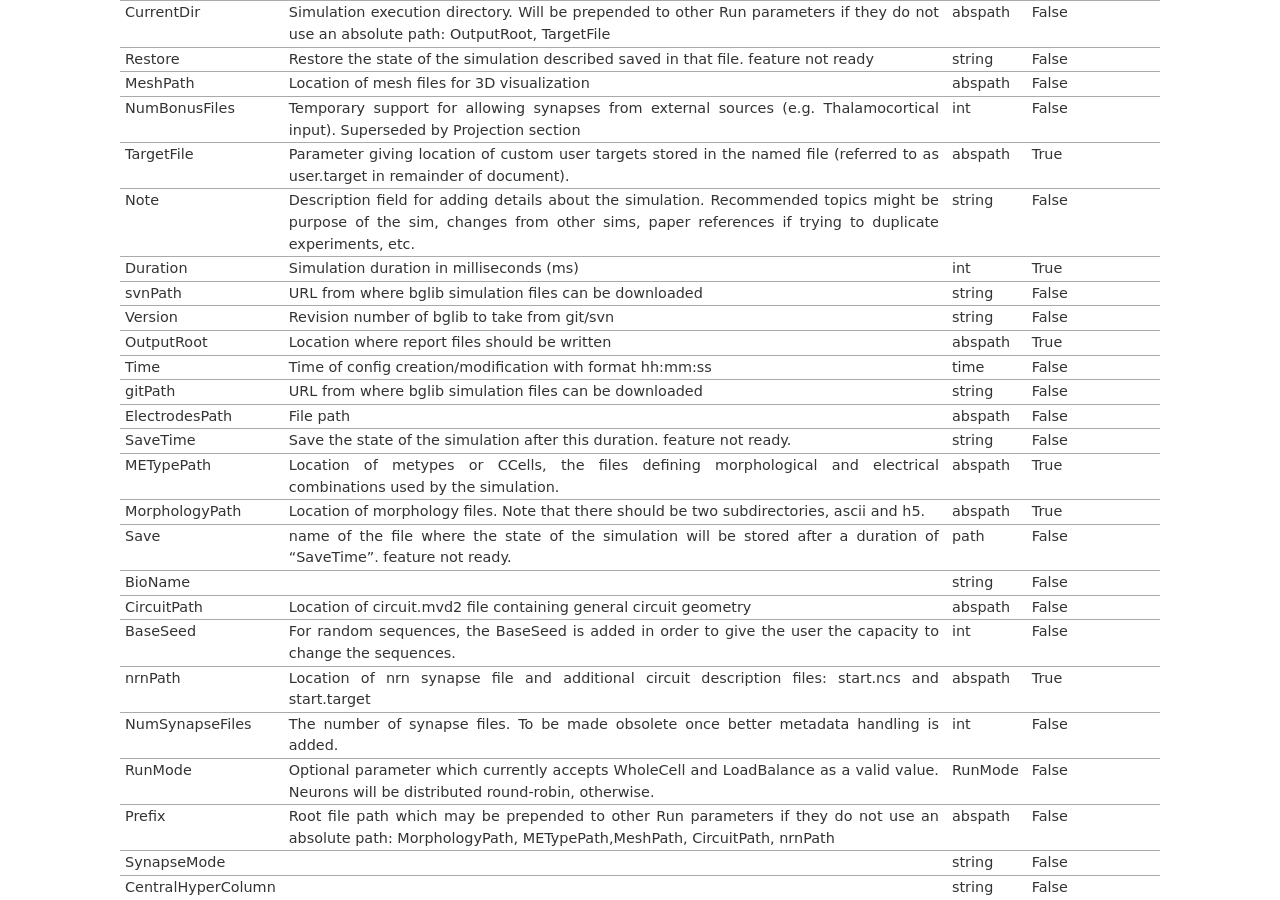
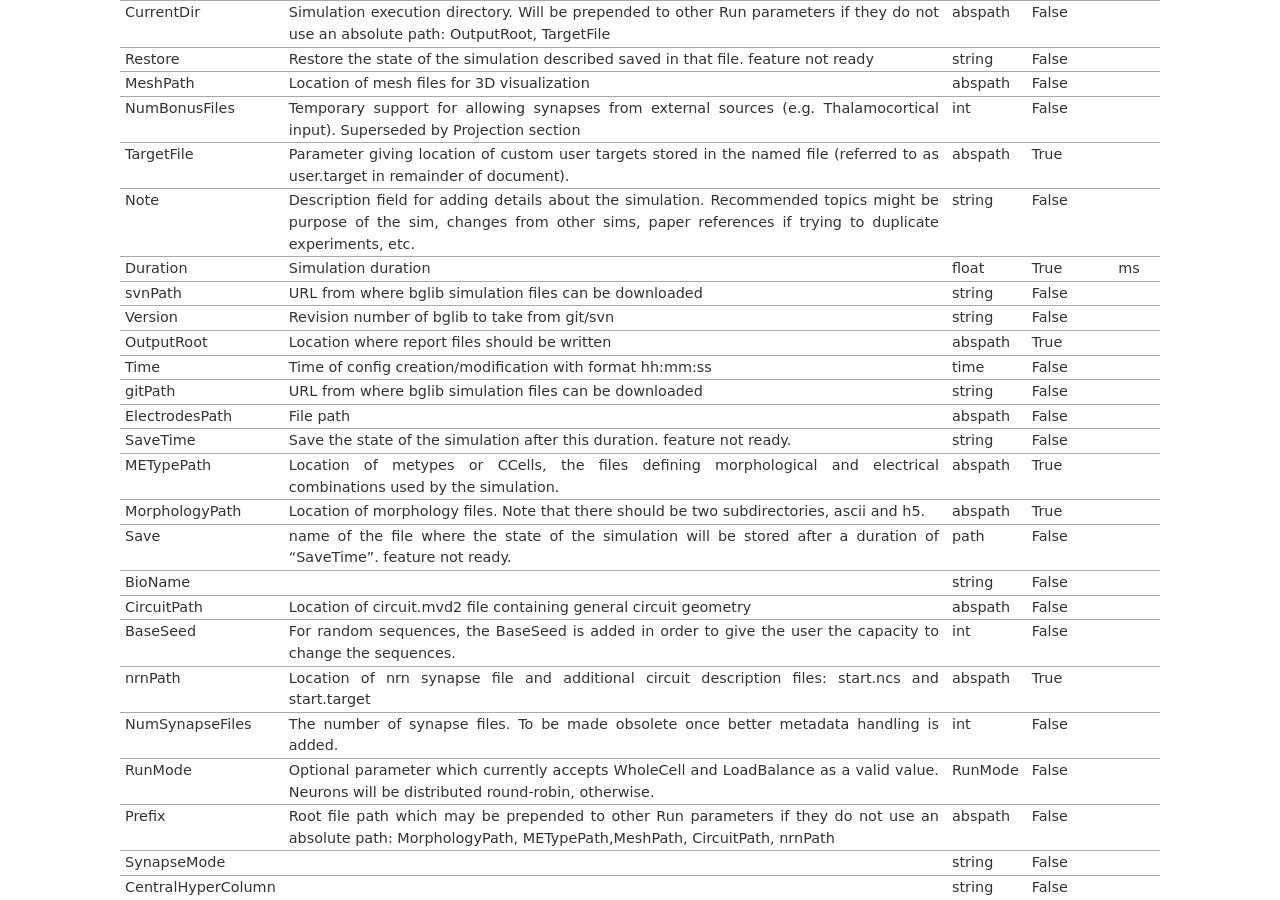
Before and after one commit to BlueBrain/sonata-extension, a Sphinx documentation site: the page built from source/blueconfig.rst, in a window 1280 px wide and 900 px high, scrolled down 1914 px. Built offline with Sphinx 7.4.7, drawn with Linux system fonts in a browser that asks for light colours.

Commit message:
updated Run.Duration to say floats are allowed
* As reported by Giuseppe:
    https://bbpteam.epfl.ch/project/issues/browse/BLPY-58

Change-Id: I855252e644dba8c31534d56b21a9d31496b51dcb

```diff
--- a/source/blueconfig.rst
+++ b/source/blueconfig.rst
@@ -118,11 +118,11 @@ Neurodamus `here. <https://bbpcode.epfl.ch/browse/code/sim/neurodamus/bbp/tree/l
          references if trying to duplicate experiments, etc.
 
     .. blueconfig_value:: Duration
-        :type: int
+        :type: float
         :required: True
-        :unit:
+        :unit: ms
         :description:
-         Simulation duration in milliseconds (ms)
+         Simulation duration
 
     .. blueconfig_value:: svnPath
         :type: string
```
